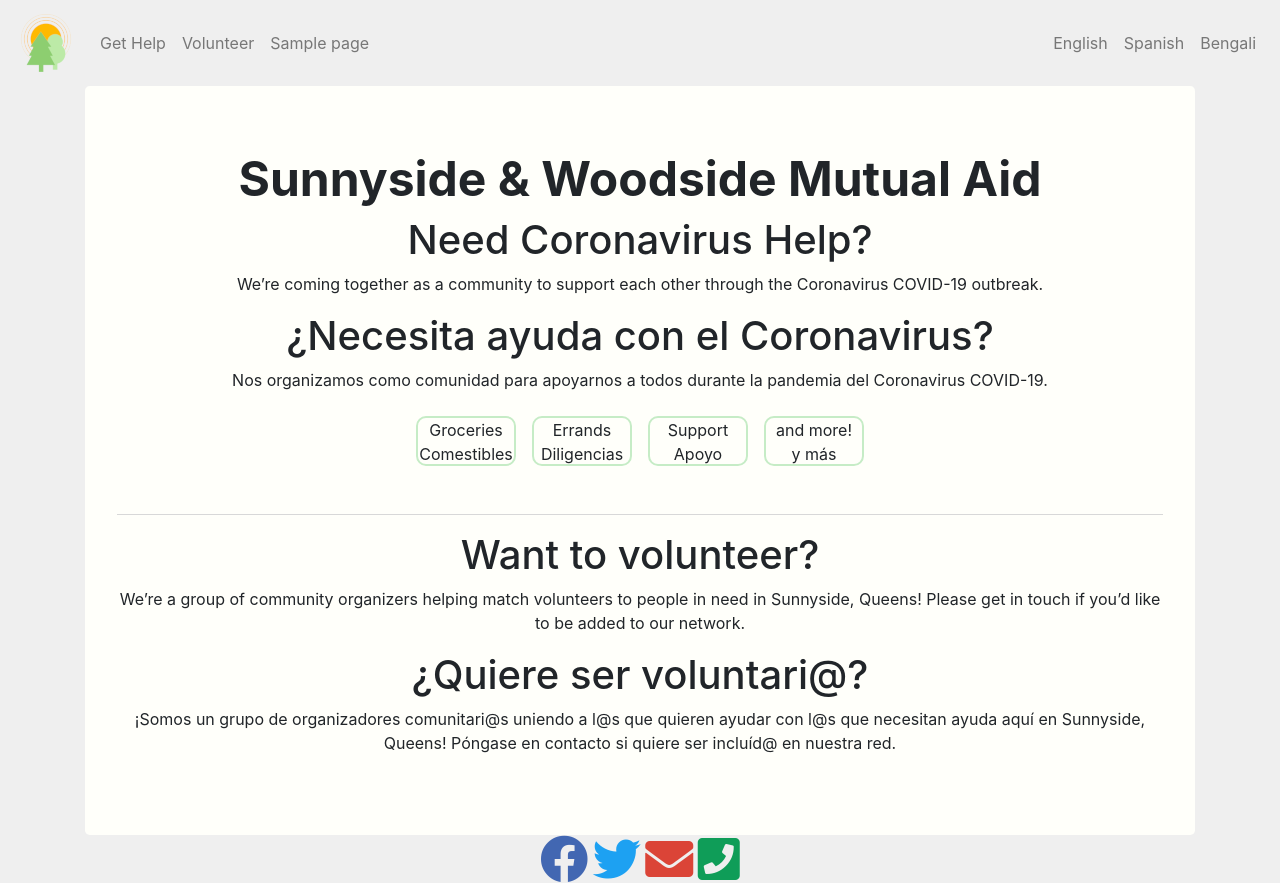
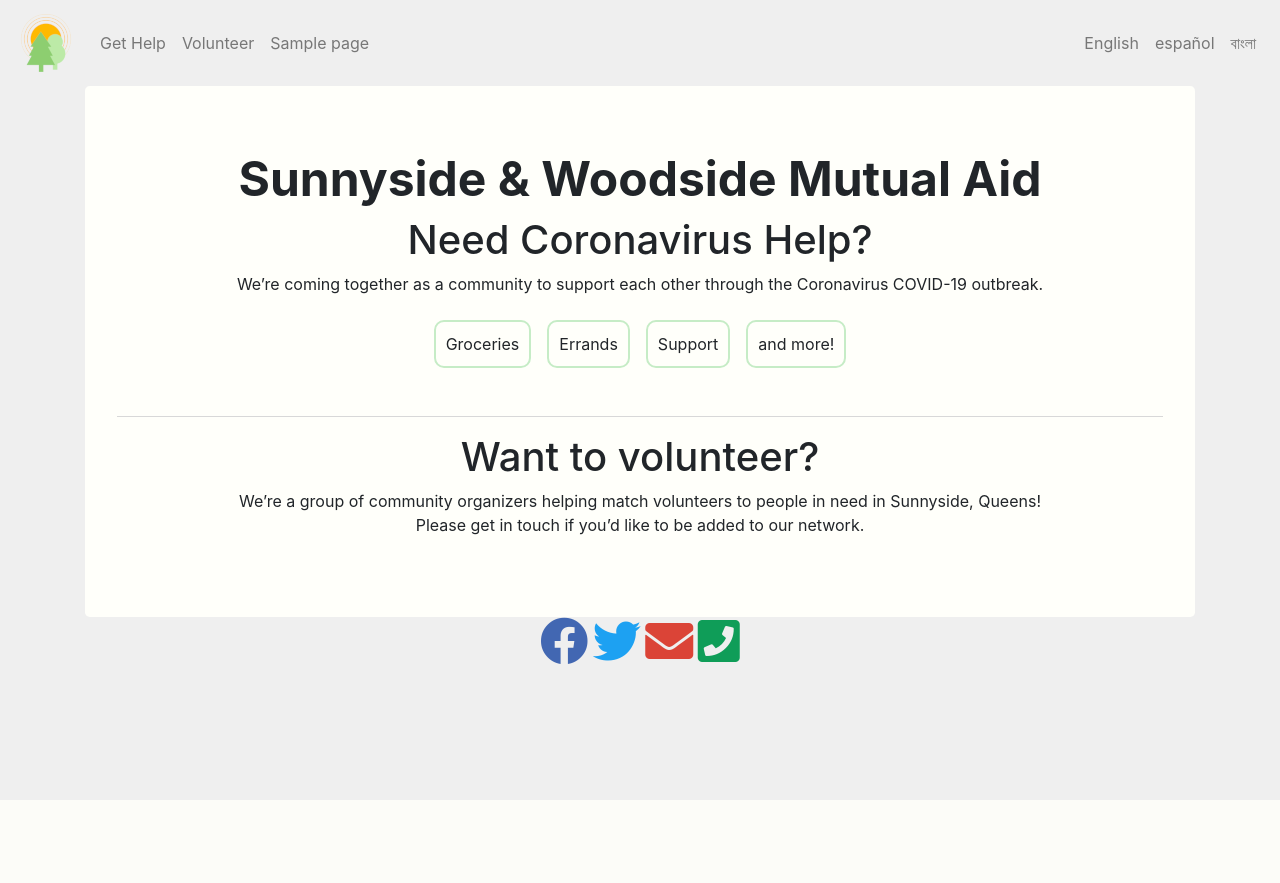
Before and after one commit to sunnyside-mutual-aid/Sunnyside-Mutual-Aid, a Django app: page /en/ in a window 1280 px wide. After the commit the page ends 800 px from the top, so only its background shows below. Run offline with Django 3.2, Linux system fonts and the light colour scheme; tables that the repository leaves empty hold one stand-in row (values such as "Sample post"); parts of the project's set-up code (start-up, migrations or seed data) failed here and were passed over; some libraries are stand-ins or nearby versions.

Commit message:
Add translations to base template

```diff
--- a/project/static/custom/css/custom.css
+++ b/project/static/custom/css/custom.css
@@ -8,8 +8,7 @@ html, body {
 }
 
 .rectangle {
-  height: 50px;
-  width: 100px;
+  padding: 10px;
   border: 2px solid #c6ecc6;
   border-radius: 10px;
   text-align: center;
--- a/project/website/templates/base.html
+++ b/project/website/templates/base.html
@@ -2,13 +2,13 @@
 <!DOCTYPE html>
 <html lang="en">
 <head>
-    <title>{% block title %}Sunnyside & Woodside Mutual Aid{% endblock %}</title>
+    <title>{% block title %}{% trans "Sunnyside & Woodside Mutual Aid" %}{% endblock %}</title>
     <meta charset="utf-8">
     <meta name="viewport" content="width=device-width, initial-scale=1, shrink-to-fit=yes">
     <link rel="icon" href="{% static 'img/greylogo.png' %}" type="image/x-icon">
 
     {% block meta %}
-    <meta name="description" content="We're coming together as a community to support each other through the Coronavirus COVID-19 outbreak.">
+    <meta name="description" content="{% trans "We're coming together as a community to support each other through the Coronavirus COVID-19 outbreak." %}">
     {% endblock %}
 
     <link rel="stylesheet" href="{% static 'boot/css/bootstrap.min.css' %}">
@@ -17,22 +17,23 @@
 </head>
 <body>
   <nav class="navbar navbar-expand-sm bg-light navbar-light static-top">
-    <a class="navbar-brand" href="{% url 'index' %}" aria-label="Return to index"><img src="{% static 'img/greylogo.png' %}" alt="Sunnyside & Woodside Mutual Aid logo - two trees side by side with the sun in the background"></a>
+    <a class="navbar-brand" href="{% url 'index' %}" aria-label="{% trans 'Return to index' %}"><img src="{% static 'img/greylogo.png' %}" alt="{% trans 'Sunnyside & Woodside Mutual Aid logo - two trees side by side with the sun in the background' %}"></a>
     <button class="navbar-toggler" type="button" data-toggle="collapse" data-target="#navigation" aria-controls="navigation" aria-expanded="false" aria-label="Toggle navigation">
       <span class="navbar-toggler-icon"></span>
     </button>
     <div class="collapse navbar-collapse" id="navigation">
     <div class="navbar-nav">
-      <a class="nav-item nav-link" href="{% url 'get_help' %}">Get Help</a>
-      <a class="nav-item nav-link" href="{% url 'volunteer' %}">Volunteer</a>
+      <a class="nav-item nav-link" href="{% url 'get_help' %}">{% trans 'Get Help' %}</a>
+      <a class="nav-item nav-link" href="{% url 'volunteer' %}">{% trans 'Volunteer' %}</a>
       {% get_pages as pages %}
       {% for page in pages %}
         <a class="nav-item nav-link" href="{{ page.get_absolute_url }}">{{ page.title }}</a>
       {% endfor %}
 
       <div class="lang-divider"></div>
-      {% for lang in LANGUAGES %}
-      <a class="nav-item nav-link language" href="/{{ lang.0 }}">{{ lang.1 }}</a>
+      {% get_language_info_list for LANGUAGES as languages %}
+      {% for lang in languages %}
+      <a class="nav-item nav-link language" href="/{{ lang.code }}">{{ lang.name_local }}</a>
       {% endfor %}
     </div>
   </div>
@@ -42,27 +43,23 @@
     <div class="jumbotron my-auto" style="background-color:#fffffa">
       <div align="center">
         {% block body_block %}
-        <h1 style="font-size:48px;"><strong>Sunnyside & Woodside Mutual Aid</strong></h1>
-	      <h1>Need Coronavirus Help?</h1>
-        <p>We’re coming together as a community to support each other through the Coronavirus COVID-19 outbreak.</p>
-        <h1>¿Necesita ayuda con el Coronavirus?</h1>
-        <p>Nos organizamos como comunidad para apoyarnos a todos durante la pandemia del Coronavirus COVID-19.</p>
+        <h1 style="font-size:48px;"><strong>{% trans 'Sunnyside & Woodside Mutual Aid' %}</strong></h1>
+	      <h1>{% trans 'Need Coronavirus Help?' %}</h1>
+        <p>{% trans "We’re coming together as a community to support each other through the Coronavirus COVID-19 outbreak." %}</p>
 
         <div class="container text-center center-block">
           <div class="row justify-content-md-center">
-             <div class="rectangle icon-pad">Groceries<br>Comestibles</div>
-             <div class="rectangle icon-pad">Errands<br>Diligencias</div>
-             <div class="rectangle icon-pad">Support<br>Apoyo</div>
-             <div class="rectangle icon-pad">and more!<br>y más</div>
+             <div class="rectangle icon-pad">{% trans "Groceries" %}</div>
+             <div class="rectangle icon-pad">{% trans "Errands" %}</div>
+             <div class="rectangle icon-pad">{% trans "Support" %}</div>
+             <div class="rectangle icon-pad">{% trans "and more!" %}</div>
           </div>
         </div>
 
         <br><hr class="divider">
 
-        <h1>Want to volunteer? </h1>
-        <p>We’re a group of community organizers helping match volunteers to people in need in Sunnyside, Queens! Please get in touch if you’d like to be added to our network.</p>
-        <h1> ¿Quiere ser voluntari@?</h1>
-        <p>¡Somos un grupo de organizadores comunitari@s uniendo a l@s que quieren ayudar con l@s que necesitan ayuda aquí en Sunnyside, Queens! Póngase en contacto si quiere ser incluíd@ en nuestra red.</p>
+        <h1>{% trans "Want to volunteer?" %} </h1>
+        <p>{% trans "We’re a group of community organizers helping match volunteers to people in need in Sunnyside, Queens!<BR> Please get in touch if you’d like to be added to our network." %}</p>
         {% endblock %}
       </div>
     </div>
```
Also changed, not shown: project/website/locale/bn/LC_MESSAGES/django.po (added), project/website/locale/es/LC_MESSAGES/django.po (added), 2 other files.
